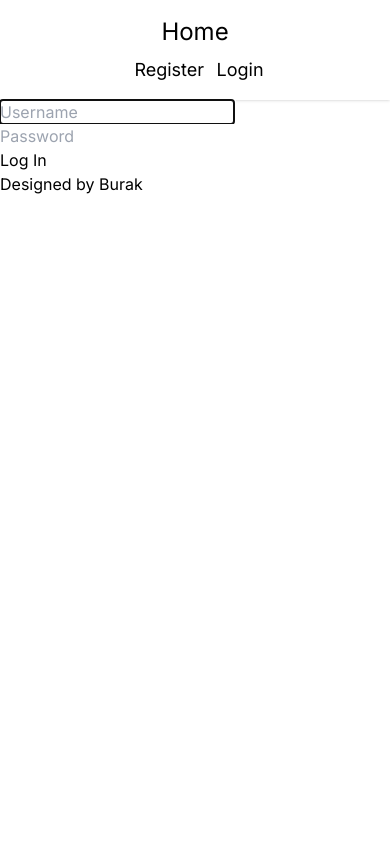
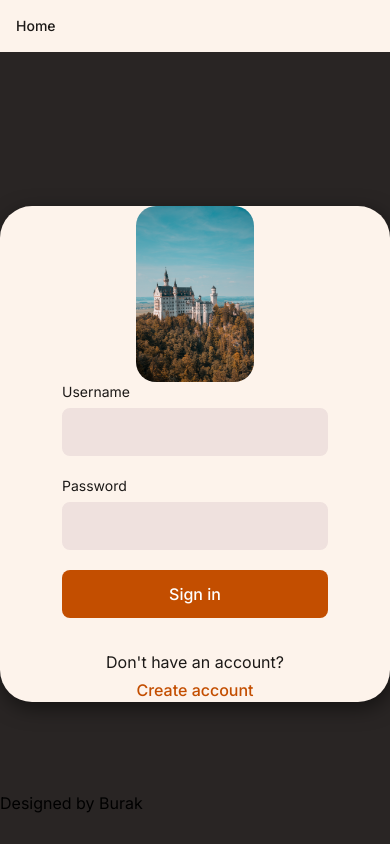
Before and after one commit to aburakaktas/artikel-trainer, a Flask app: page /login in a window 390 px wide. Run offline with Flask 2, Linux system fonts and the light colour scheme; style sheets or scripts are compiled from the project's sources; some libraries are stand-ins or nearby versions.

Commit message:
First attempt at working with tailwind Created the login screen Wip for the mobile responsiveness, it is confusing

```diff
--- /dev/null
+++ b/misc/notes.txt
@@ -0,0 +1,5 @@
+flask app run:
+flask --app app --debug run
+
+tailwind run:
+npm run watch-css
--- a/tailwind.config.js
+++ b/tailwind.config.js
@@ -5,6 +5,9 @@ module.exports = {
   theme: {
 
     extend: {
+      boxShadow: {
+        'card-shadow': '2px 6px 20px rgba(0, 0, 0, 0.5)',
+      },
       fontFamily: {
         'sans': ['Inter', 'Helvetica', 'Arial', 'sans-serif'],
       },
--- a/templates/layout.html
+++ b/templates/layout.html
@@ -8,29 +8,35 @@
 
     {% block script %} {% endblock %}
 </head>
-<body>
-    <nav class="flex flex-col text-center sm:flex-row sm:text-left sm:justify-between py-4 px-6 bg-white shadow sm:items-baseline w-full">
-        <div class="mb-2 sm:mb-0">
-            <a href="/" class="text-2xl no-underline text-grey-darkest hover:text-blue-dark">Home</a>
+<body class="bg-stone-800">
+
+        <nav class="relative  bg-card_bg mx-auto p-4 text-sm font-medium text-stone-900">
+            <div class="flex items-center justify-between">
+                <!-- Logo -->
+                <div class="">
+                    <a href="/" class="">Home</a>
                 </div>
-        <div>
+                <!-- Menu items -->
+                <div class="hidden md:flex space-x-6">
                     {% if session.user_id %}
-            <a href="/" class="text-lg no-underline text-grey-darkest hover:text-blue-dark ml-2">Game</a>
-            <a href="/progress" class="text-lg no-underline text-grey-darkest hover:text-blue-dark ml-2">Progress</a>
-            <a href="/logout" class="text-lg no-underline text-grey-darkest hover:text-blue-dark ml-2">Logout</a>
+                    <a href="/" class="hover:underline">Game</a>
+                    <a href="/progress" class="hover:underline">Progress</a>
+                    <a href="/logout" class="hover:underline">Sign out</a>
                     {% else %}
-            <a href="/register" class="text-lg no-underline text-grey-darkest hover:text-blue-dark ml-2">Register</a>
-            <a href="/login" class="text-lg no-underline text-grey-darkest hover:text-blue-dark ml-2">Login</a>
+                    <a href="/register" class="hover:underline">Register</a>
+                    <a href="/login" class="hover:underline">Sign in</a>
                     {% endif %}
+                </div>
             </div>
         </nav>
 
-    <main class="">
+    <main >
         {% block main %}{% endblock %}
     </main>
     <footer class="">
         Designed by <a href="http://aburakaktas.com">Burak</a>
     </footer>
 
+
 </body>
 </html>
--- a/templates/login.html
+++ b/templates/login.html
@@ -5,16 +5,32 @@ Login
 
 {% block main %}
 
-<div class="">
-    <form class="" action="/login" method="post">
-        <div class="">
-            <input autocomplete="off" autofocus class="" name="username" placeholder="Username" type="text">
+
+<div class="flex h-[80vh] mt-16 text-stone-900">
+    <!-- card -->
+    <div class="flex m-auto flex-col max-sm:grow sm:flex-row sm:space-x-12 items-center bg-card_bg sm:pt-4 sm:pl-4 sm:pb-4 sm:pr-12  sm:w-[44rem] sm:h-[31rem] rounded-[2rem] shadow-card-shadow">
+        <!-- image -->
+        <img src="./static/loginimage.jpg" class="rounded-[1.25rem] object-fill max-w-full max-h-[11rem] sm:max-h-full flex-1">
+
+        <!-- right section -->
+        <div class="flex flex-1 flex-col">
+            <!-- form -->
+            <form class="flex flex-col space-y-5 mb-8" action="/login" method="post">
+                <div class="flex flex-col space-y-[0.375rem]">
+                    <p class="text-sm text-stone-900">Username</p>
+                    <input autocomplete="off" class="px-[0.875rem] py-[0.625rem] bg-button_bg rounded-lg border-2 border-button_bg focus:outline-none focus:bg-stone-50 focus:border-stone-900" name="username" type="text">
+                </div>
+                <div class="flex flex-col space-y-[0.375rem]">
+                    <p class="text-sm text-stone-900">Password</p>
+                    <input class="px-[0.875rem] py-[0.625rem] bg-button_bg rounded-lg border-2 border-button_bg focus:outline-none focus:bg-stone-50 focus:border-stone-900" name="password" type="password">
+                </div>
+                <button class="antialiased bg-primary hover:bg-primary_hover text-base text-white px-4 py-3 font-medium rounded-lg" type="submit">Sign in</button>
+            </form>
+            <div class="flex flex-col items-center space-y-1">
+                <p class="">Don't have an account?</p>
+                <a href="/register" class="text-primary font-medium hover:underline">Create account</a>
+            </div>
         </div>
-        <div class="">
-            <input class="" name="password" placeholder="Password" type="password">
-        </div>
-        <button class="" type="submit">Log In</button>
-    </form>
+    </div>
 </div>
-
 {% endblock %}
```
Also changed, not shown: static/loginimage.jpg (added). Lines whose indentation alone changed are shown as unchanged.
